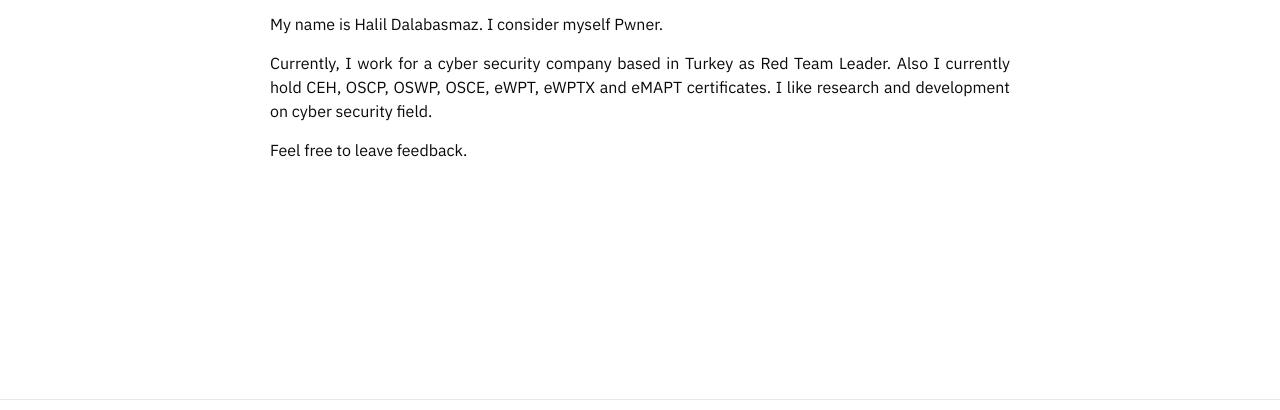
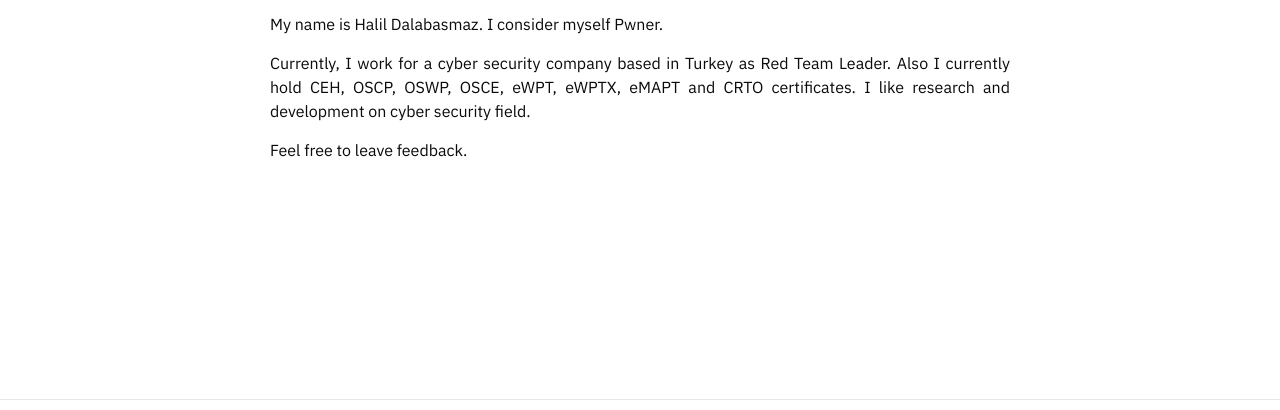
Before and after one commit to hlldz/hlldz.github.io, a plain HTML site: page about/index.html in a window 1280 px wide. Shown: the part 191-601 px from the top of the page. Drawn offline with Linux system fonts and the light colour scheme.

Commit message:
Add files via upload

```diff
--- a/about/index.html
+++ b/about/index.html
@@ -47,7 +47,7 @@
 
 <p>My name is Halil Dalabasmaz. I consider myself Pwner.</p>
 
-<p>Currently, I work for a cyber security company based in Turkey as Red Team Leader. Also I currently hold CEH, OSCP, OSWP, OSCE, eWPT, eWPTX and eMAPT certificates. I like research and development on cyber security field.</p>
+<p>Currently, I work for a cyber security company based in Turkey as Red Team Leader. Also I currently hold CEH, OSCP, OSWP, OSCE, eWPT, eWPTX, eMAPT and CRTO certificates. I like research and development on cyber security field.</p>
 
 <p>Feel free to leave feedback.</p>
 
```
